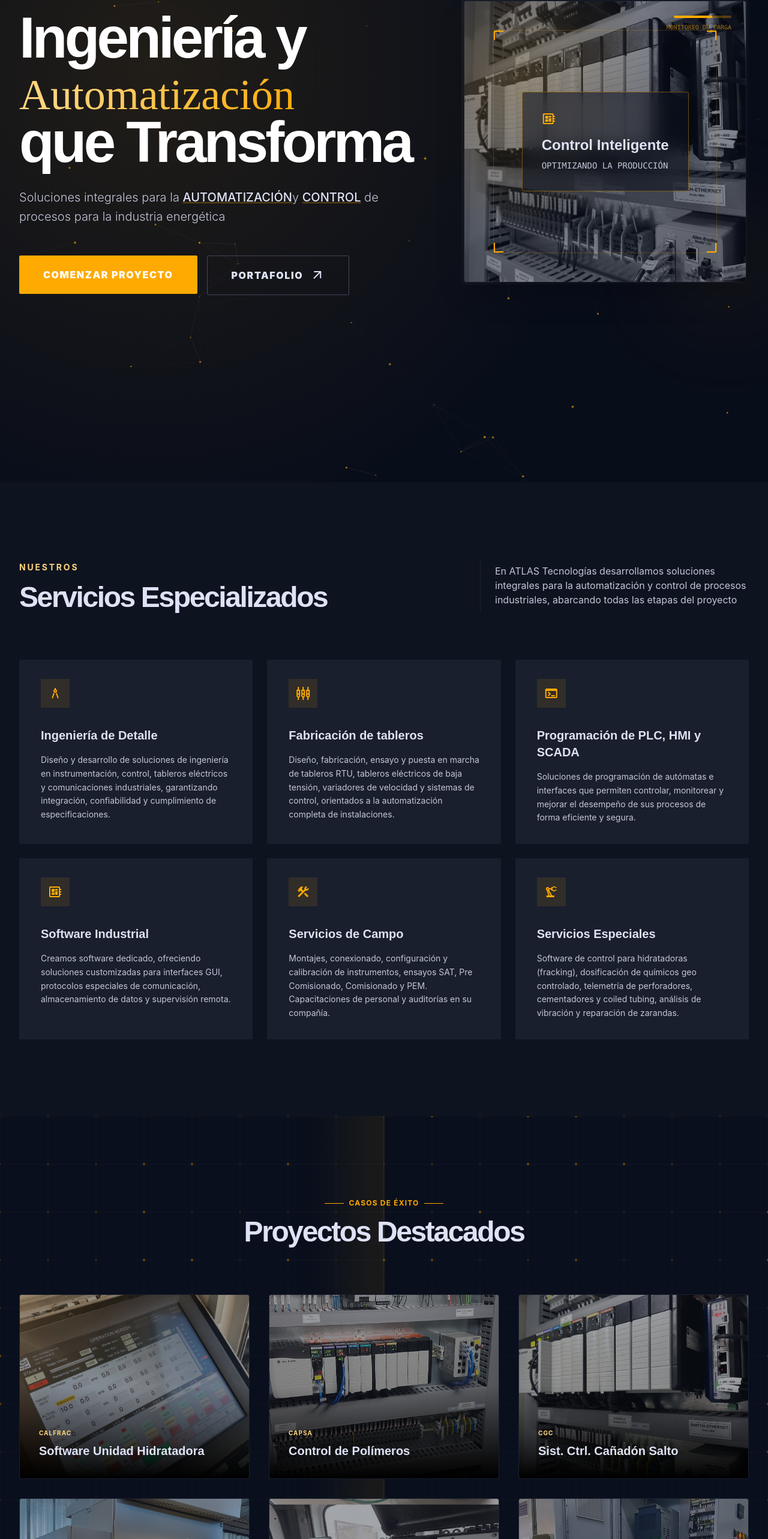
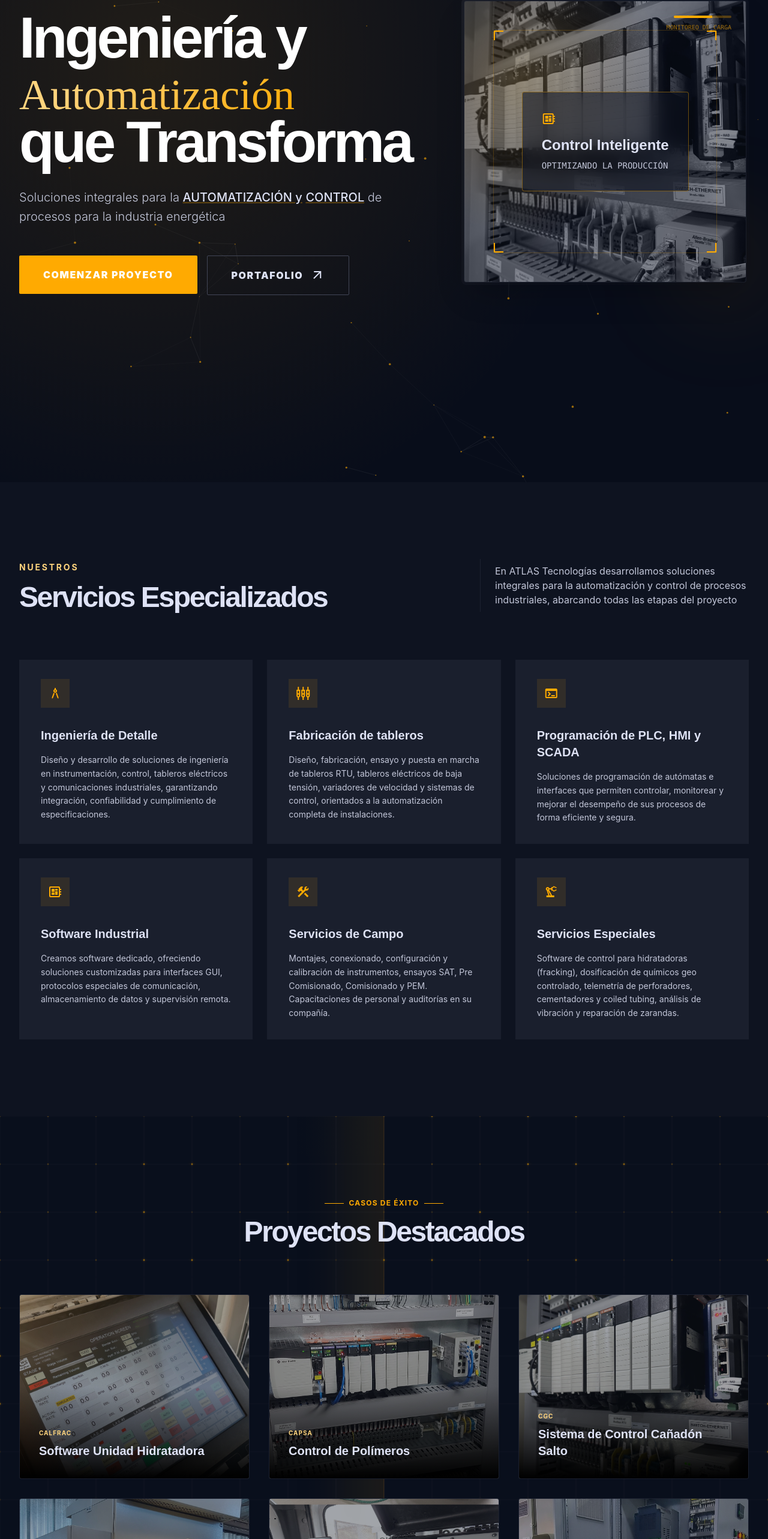
Before and after one commit to RamiroSG245/Pagina-Web-Atlas, a React (Vite) app: page / in a window 1280 px wide. Shown: the part 220-2786 px from the top of the page at 60% size. Built offline with nearby package versions, Linux system fonts and the light colour scheme.

Commit message:
fix(content): ajuste de textos en Hero y título de proyecto CGC

```diff
--- a/src/components/sections/HeroSection.tsx
+++ b/src/components/sections/HeroSection.tsx
@@ -71,9 +71,9 @@ export default function HeroSection() {
           >
             Soluciones integrales para la {' '}
             <span className="text-on-surface font-medium underline decoration-primary/30">
-              AUTOMATIZACIÓN
+              AUTOMATIZACIÓN y
             </span>
-            y {' '}
+             {' '}
             <span className="text-on-surface font-medium underline decoration-primary/30">
               CONTROL
             </span> de procesos para la industria energética
--- a/src/data/projects.ts
+++ b/src/data/projects.ts
@@ -22,7 +22,7 @@ export const projects: Project[] = [
   },
   {
     client: 'CGC',
-    title: 'Sist. Ctrl. Cañadón Salto',
+    title: 'Sistema de Control Cañadón Salto',
     image: '/images/projects/cgc.jpeg',
     alt: 'Sistema de control para yacimiento Cañadón Salto de CGC',
   },
```
